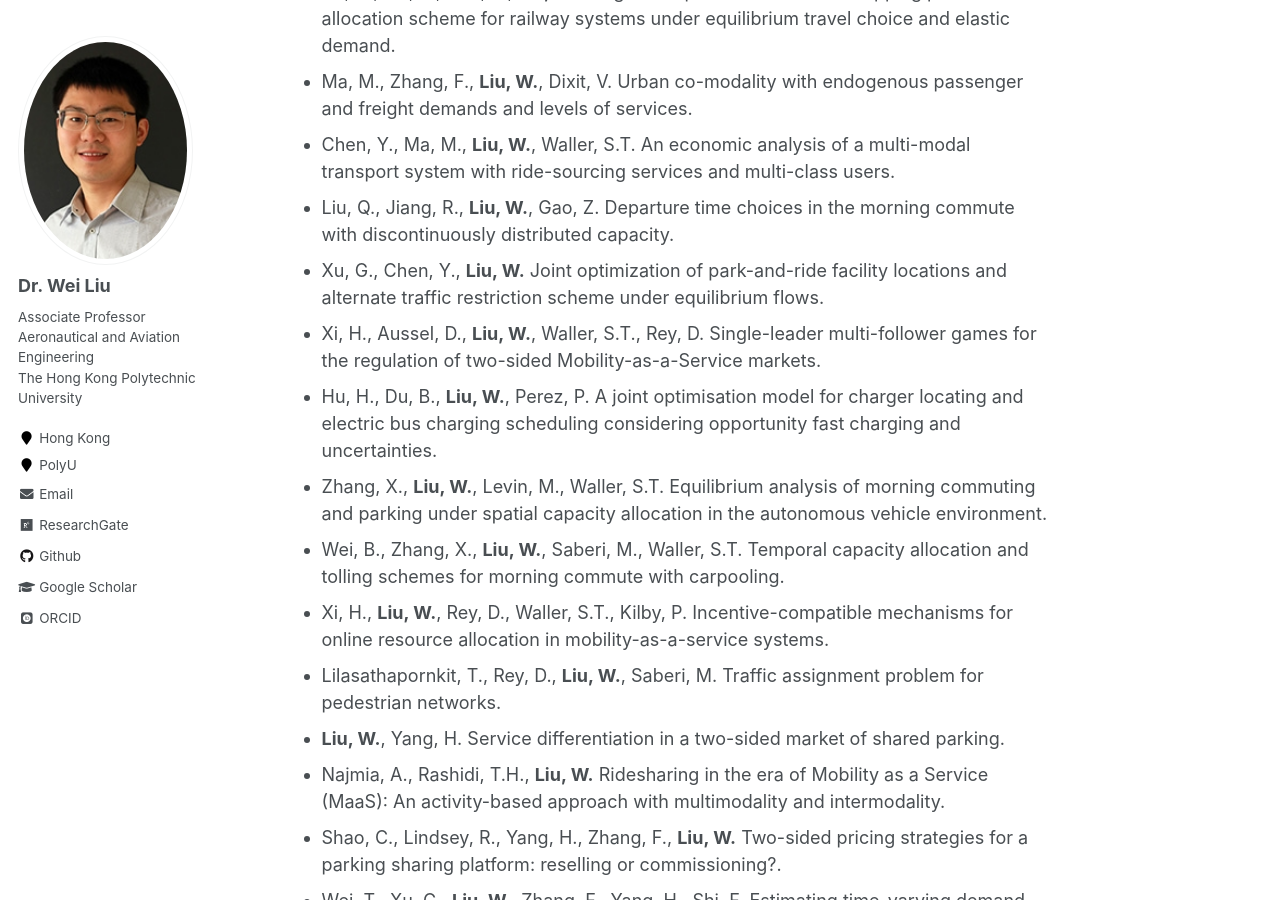
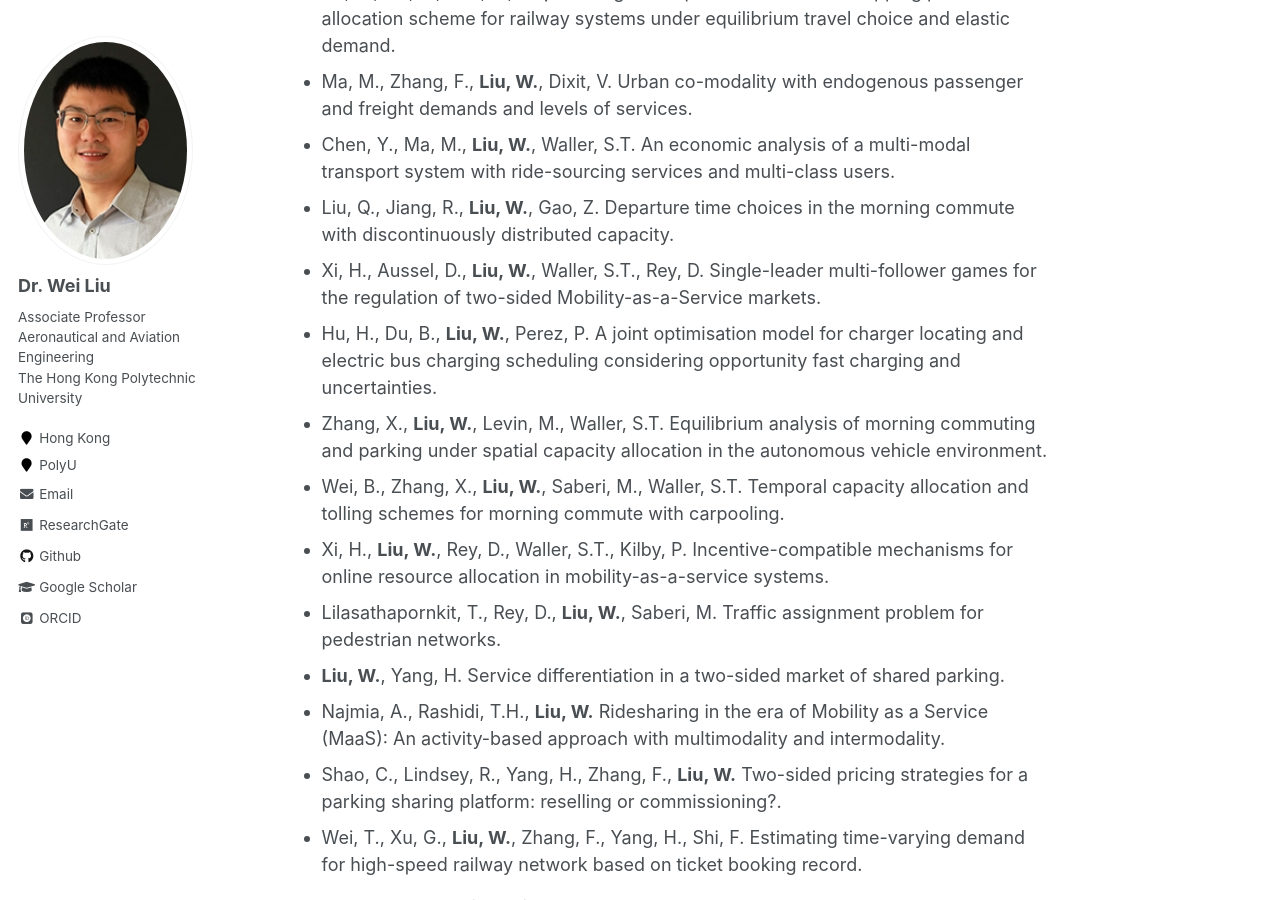
Before and after one commit to weiliu2016/weiliu2016.github.io, a Jekyll site: the page built from _pages/about.md, in a window 1280 px wide and 900 px high, scrolled down 2636 px. Built offline with Jekyll 4.4.1, drawn with Linux system fonts in a browser that asks for light colours; some web fonts are replaced.

Commit message:
Update about.md

```diff
--- a/_pages/about.md
+++ b/_pages/about.md
@@ -62,7 +62,6 @@ Selected Working Papers
 - Ma, M., Zhang, F., **Liu, W.**, Dixit, V. Urban co-modality with endogenous passenger and freight demands and levels of services.
 - Chen, Y., Ma, M., **Liu, W.**, Waller, S.T. An economic analysis of a multi-modal transport system with ride-sourcing services and multi-class users.
 - Liu, Q., Jiang, R., **Liu, W.**, Gao, Z. Departure time choices in the morning commute with discontinuously distributed capacity.
-- Xu, G., Chen, Y., **Liu, W.** Joint optimization of park-and-ride facility locations and alternate traffic restriction scheme under equilibrium flows.
 - Xi, H., Aussel, D., **Liu, W.**, Waller, S.T., Rey, D. Single-leader multi-follower games for the regulation of two-sided Mobility-as-a-Service markets.
 - Hu, H., Du, B., **Liu, W.**, Perez, P. A joint optimisation model for charger locating and electric bus charging scheduling considering opportunity fast charging and uncertainties.
 - Zhang, X., **Liu, W.**, Levin, M., Waller, S.T. Equilibrium analysis of morning commuting and parking under spatial capacity allocation in the autonomous vehicle environment.
```
